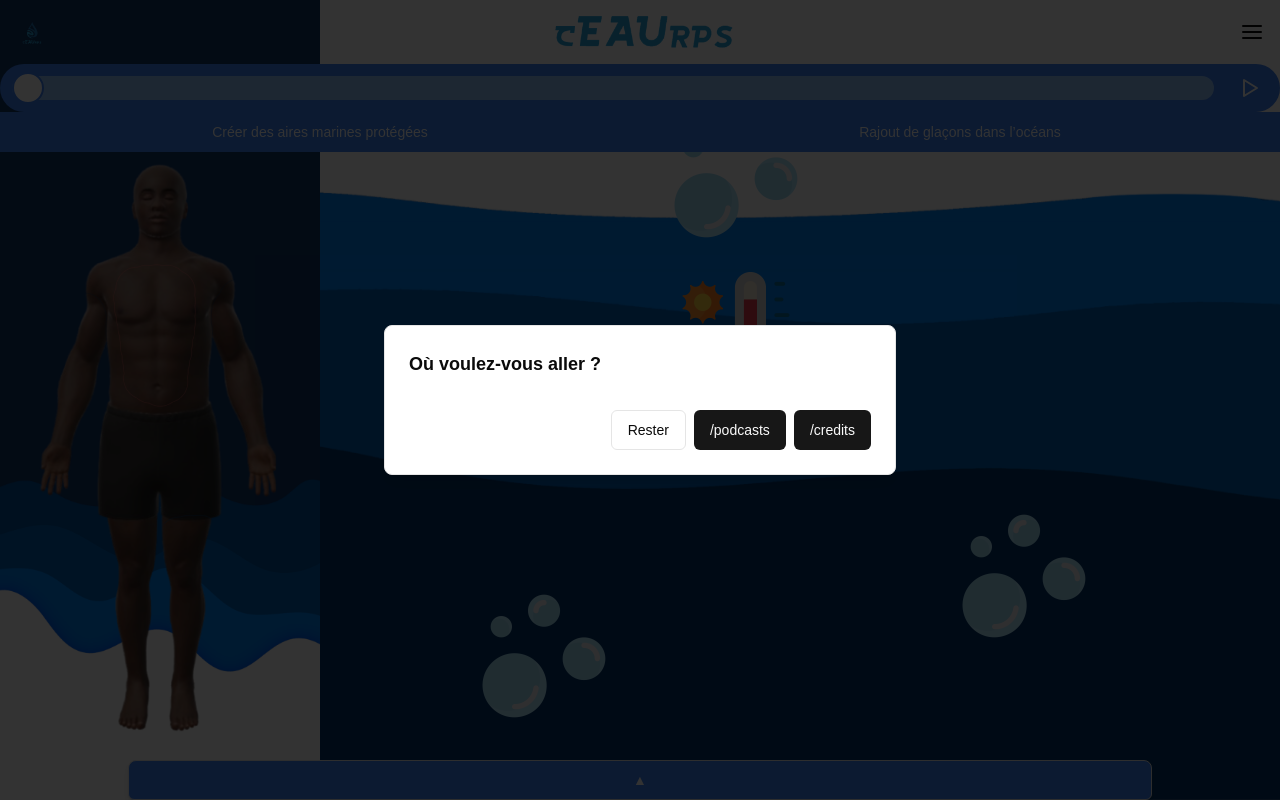
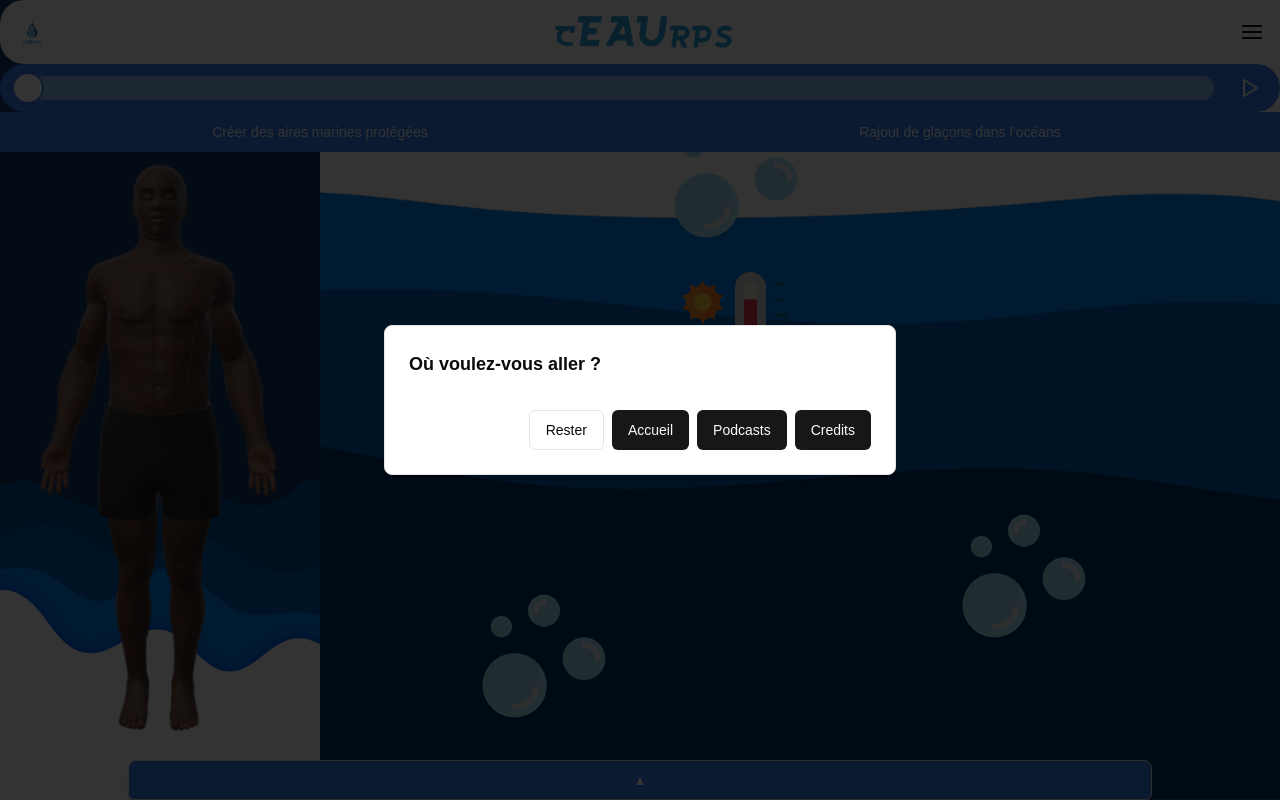
Before and after one commit to Maxeuh/nuit-de-l-info-2024, a Next.js app: page / in a window 1280 px wide. Both pictures are taken after a click on the button 1251 px from the left and 32 px from the top of the page. Built offline with nearby package versions, Linux system fonts and the light colour scheme.

Commit message:
fix: Some styles

```diff
--- a/app/layout.tsx
+++ b/app/layout.tsx
@@ -18,7 +18,7 @@ export default function RootLayout({
         className={`antialiased`}
       >
         <div className={"absolute z-10 w-full"}>
-          <HeaderBar logo="/logo/logo.png" name="/logo/logo-text.png" links={["/podcasts","/credits"]}/>
+          <HeaderBar logo="/logo/logo.png" name="/logo/logo-text.png" links={["/","/podcasts","/credits"]}/>
         </div>
         {children}
       </body>
--- a/components/header/HeaderBar.tsx
+++ b/components/header/HeaderBar.tsx
@@ -8,7 +8,7 @@ interface HeaderBarProps {
 
 export const HeaderBar: React.FC<HeaderBarProps> = ({logo,name,links}) => {
     return (
-        <div className="z-50 flex w-full items-center justify-between p-4">
+        <div className="z-50 flex w-full items-center justify-between rounded-3xl bg-white p-4">
             <img src={logo} alt="Logo" className="h-8" />
             <img src={name} alt="Name" className="h-8" />
             <HeaderButton links={links} />
--- a/components/header/HeaderButton.tsx
+++ b/components/header/HeaderButton.tsx
@@ -32,7 +32,7 @@ export const HeaderButton: React.FC<HeaderButtonProps> = ({links}) => {
             <AlertDialogCancel>Rester</AlertDialogCancel>
             {links.map((link) => (
                 <AlertDialogAction asChild key={link}>
-                  <Link href={link}>{link}</Link>
+                  <Link href={link}>{link === "/" ? "Accueil" : link.charAt(1).toUpperCase() + link.slice(2)}</Link>
                 </AlertDialogAction>
             ))}
           </AlertDialogFooter>
```
